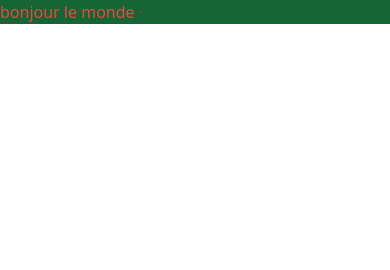
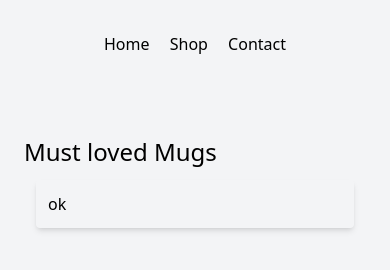
Before and after one commit to Tomefy5/Mini-E-commerce, a website: page index.html in a window 390 px wide. Drawn offline with Linux system fonts and the light colour scheme.

Commit message:
Navbar structure and responsive

```diff
--- a/index.html
+++ b/index.html
@@ -6,7 +6,18 @@
     <link rel="stylesheet" href="./src/output.css" type="text/css">
     <title>Document</title>
 </head>
-<body>
-    <h1 class="text-red-500 bg-green-800">bonjour le monde</h1>
+<body class="bg-gray-100">
+    <nav class="text-center mt-8">
+        <a class="mx-2" href="#home">Home</a>
+        <a class="mx-2" href="#shop">Shop</a>
+        <a class="mx-2" href="#contact">Contact</a>
+    </nav>
+
+    <section class="max-w-7xl mx-auto mt-16 py-4 px-6">
+        <h3 class="font-thin text-2xl lg:text-3xl">Must loved Mugs</h3>
+        <div class="grid gap-5 grid-cols-1 sm:grid-cols-2 md:grid-cols-3 lg:grid-cols-4">
+            <div class="shadow-md m-3 p-3 rounded">ok</div>
+        </div>
+    </section>
 </body>
 </html>
```
Also changed, not shown: src/output.css.
